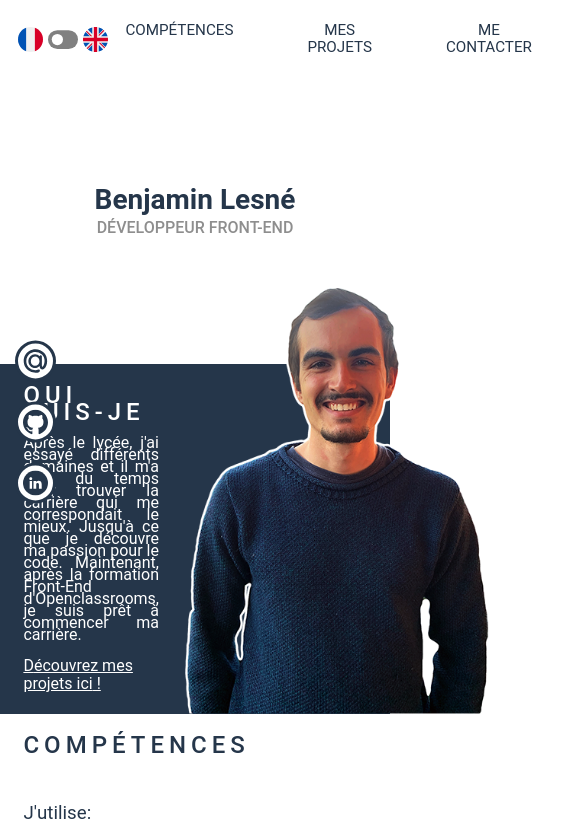
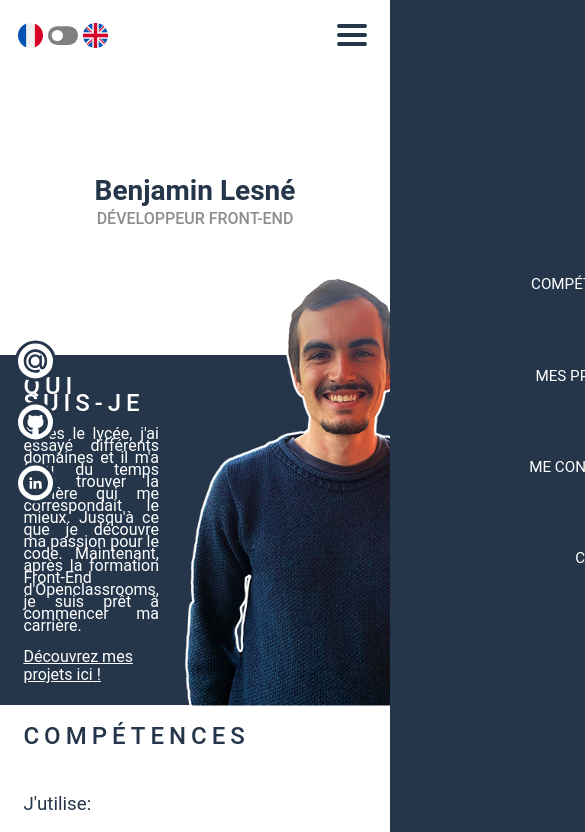
Before and after one commit to BenjaminLesne/Portfolio_03012022, a React (Create React App) app: page / in a window 390 px wide. Shown: the top 832 px of the page, 585 px wide, since content can reach past the window. Built offline with nearby package versions, Linux system fonts and the light colour scheme.

Commit message:
[STYLE] made the mobile version for the header

```diff
--- /dev/null
+++ b/src/Components/Header/functions.js
@@ -0,0 +1,14 @@
+export function disableScroll() {
+  // Get the current page scroll position
+  const scrollTop = window.pageYOffset || document.documentElement.scrollTop
+  const scrollLeft = window.pageXOffset || document.documentElement.scrollLeft
+
+  // if any scroll is attempted, set this to the previous value
+  window.onscroll = function () {
+    window.scrollTo(scrollLeft, scrollTop)
+  }
+}
+
+export function enableScroll() {
+  window.onscroll = function () {}
+}
--- a/src/Components/Header/header.css
+++ b/src/Components/Header/header.css
@@ -5,12 +5,18 @@
   justify-content: space-between;
   align-items: center;
   padding: 15px;
-  padding: 15px
-    calc(var(--section-horizontal-padding) - var(--header-anchor-padding));
+  padding: 15px calc(var(--section-horizontal-padding) - var(--header-anchor-padding));
   padding-bottom: 0;
-  /* position: absolute; */
   width: 100%;
   max-width: 1400px;
+}
+
+.Navigation-open-button {
+  display: none;
+}
+
+.Header__navigation-close-button {
+  display: none;
 }
 
 .Header__list-of-anchors {
@@ -39,3 +45,137 @@
 .Header__anchor::first-letter {
   text-transform: uppercase;
 }
+
+@media screen and (max-width: 800px) {
+  .Navigation-open-button {
+    display: initial;
+    height: 40px;
+    width: 40px;
+    background-color: transparent;
+    border: none;
+    margin: 0;
+    padding: 0;
+    cursor: pointer;
+  }
+
+  .Navigation-open-button__slice {
+    margin: auto;
+    display: flex;
+    justify-content: center;
+    align-items: center;
+    position: relative;
+    width: var(--burger-button-slice-width);
+    height: 0;
+    border: solid var(--burger-button-slice-border-width) var(--primary-color);
+
+    background-color: var(--primary-color);
+    border-radius: 5px;
+    padding: 0;
+
+
+
+
+
+  }
+
+  .Navigation-open-button__slice::before,
+  .Navigation-open-button__slice::after {
+    position: absolute;
+
+
+    content: "";
+    width: var(--burger-button-slice-width);
+    height: 0;
+    border: solid var(--burger-button-slice-border-width) var(--primary-color);
+    background-color: var(--primary-color);
+    border-radius: 5px;
+  }
+
+  .Navigation-open-button__slice::before {
+    transform: translateY(calc(var(--burger-button-slice-gap) * (-1)));
+
+  }
+
+  .Navigation-open-button__slice::after {
+    transform: translateY(var(--burger-button-slice-gap));
+
+  }
+
+
+  .Header__navigation-menu {
+    position: fixed;
+    top: 0;
+    left: 100%;
+    width: 100vw;
+    height: 100%;
+    transform: translateX(0%);
+    z-index: 1;
+    transition: left var(--navigation-opening-duration);
+    background-color: var(--primary-color);
+    color: white;
+
+  }
+
+  .Header__navigation-menu::before {
+    content: "";
+    width: 100%;
+    height: 100%;
+    position: absolute;
+    background-color: hsla(212, 33%, 22%, 0.3);
+
+  }
+
+  .Header__navigation-menu[data-open="true"] {
+    left: 0;
+    transition: left var(--navigation-opening-duration);
+
+  }
+
+  .Header__navigation-close-button {
+    display: flex;
+    justify-content: center;
+    align-items: center;
+    position: relative;
+    border: none;
+    background-color: transparent;
+
+    position: absolute;
+    top: 0;
+    right: 0;
+    padding: 30px 30px 15px 15px;
+    cursor: pointer;
+    z-index: 1;
+  }
+
+  .Header__navigation-close-button::before,
+  .Header__navigation-close-button::after {
+    content: "";
+    position: absolute;
+    width: var(--burger-button-slice-width);
+    height: 0;
+    border: solid var(--burger-button-slice-border-width) white;
+    background-color: white;
+  }
+
+  .Header__navigation-close-button::before {
+    transform: rotate(-45deg);
+  }
+
+  .Header__navigation-close-button::after {
+    transform: rotate(45deg);
+  }
+
+  .Header__list-of-anchors {
+    flex-direction: column;
+    justify-content: center;
+    align-items: center;
+    height: 100%;
+    position: relative;
+  }
+
+  .Header__anchor {
+    color: white;
+  }
+
+
+}
--- a/src/Components/Header/index.jsx
+++ b/src/Components/Header/index.jsx
@@ -1,13 +1,38 @@
-import LanguageSelector from "../LanguageSelector";
-import { v4 as uuidv4 } from "uuid";
+import LanguageSelector from "../LanguageSelector"
+import { v4 as uuidv4 } from "uuid"
+import { enableScroll, disableScroll } from "./functions"
+import { useState } from "react"
 
-import "./header.css";
+import "./header.css"
 
 const Header = ({ language, textContent, setLanguage }) => {
+  const [isNavOpen, setIsNavOpen] = useState(false)
+
+  function handleOpenNavigation(e) {
+    console.log("e", e)
+    disableScroll()
+    setIsNavOpen(true)
+  }
+
+  function handleCloseNavigation() {
+    enableScroll()
+    setIsNavOpen(false)
+  }
   return (
     <header className="Header" data-testid="header">
       <LanguageSelector setLanguage={setLanguage} />
-      <nav className="Header__navigation-menu">
+      <button
+        className="Navigation-open-button"
+        onClick={() => handleOpenNavigation()}
+      >
+        <span className="Navigation-open-button__slice"></span>
+      </button>
+
+      <nav className="Header__navigation-menu" data-open={isNavOpen.toString()}>
+        <button
+          className="Header__navigation-close-button"
+          onClick={() => handleCloseNavigation()}
+        ></button>
         <ul className="Header__list-of-anchors">
           {textContent.map((item, index) => {
             return (
@@ -15,18 +40,19 @@ const Header = ({ language, textContent, setLanguage }) => {
                 <a
                   className="Header__anchor"
                   href={item.href[language] ? item.href[language] : item.href}
+                  onClick={() => handleCloseNavigation()}
                 >
                   {item.linkText[language]
                     ? item.linkText[language]
                     : item.linkText}
                 </a>
               </li>
-            );
+            )
           })}
         </ul>
       </nav>
     </header>
-  );
-};
+  )
+}
 
-export default Header;
+export default Header
--- a/src/styles/variables.css
+++ b/src/styles/variables.css
@@ -2,9 +2,7 @@
   --primary-color: #25364a;
   --section-horizontal-padding: clamp(20px, 6%, 100vw);
   --section-vertical-padding: clamp(10px, 6%, 50px);
-  /* hero-height: 50vh - headerHeight */
   --hero-height: calc(50vh - 46.4833px);
-  /* --hero-max-height: 364px; */
   --hero-max-height: 300px;
   --picture-height: 123;
   --filter-transition-time: 0.4s;
@@ -13,8 +11,11 @@
   --aside-transition-icon: 0.25s cubic-bezier(0.645, 0.045, 0.355, 1);
   --project-width: calc(clamp(270px, 25vw, 397px));
   --project-height: calc(var(--project-width) / 3 * 2);
-  /* --project-height: calc(clamp(270px, 25vw, 400px) / 3 * 2); */
   --skills-section-big-gap: 50px;
   --skills-section-medium-gap: 30px;
   --about-me-font-size: clamp(1rem, 1.5vw, 1.35rem);
+  --burger-button-slice-gap: 9px;
+  --burger-button-slice-width: 30px;
+  --burger-button-slice-border-width: 2px;
+  --navigation-opening-duration: 0.75s;
 }
```
Also changed, not shown: Todo.txt.
